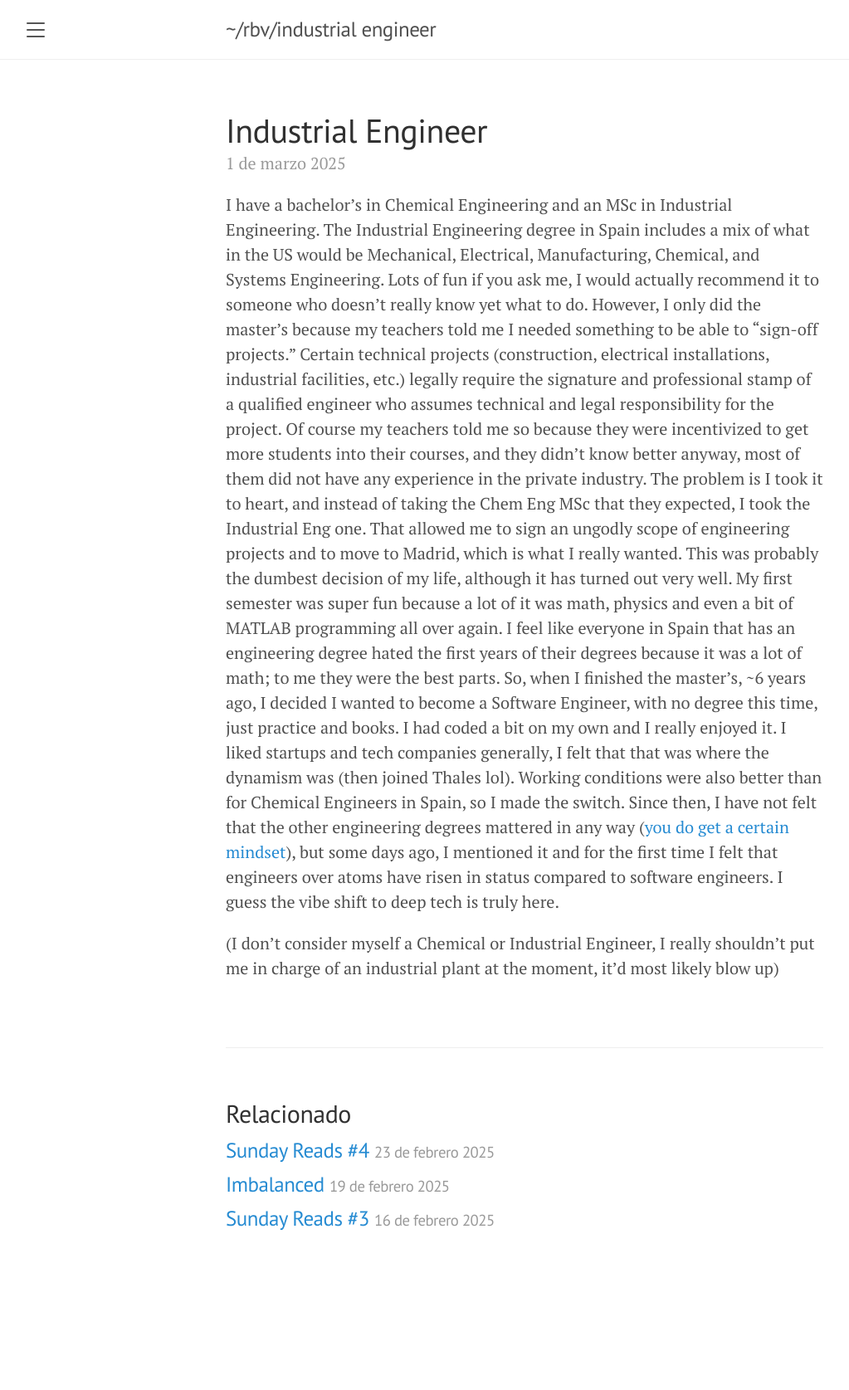
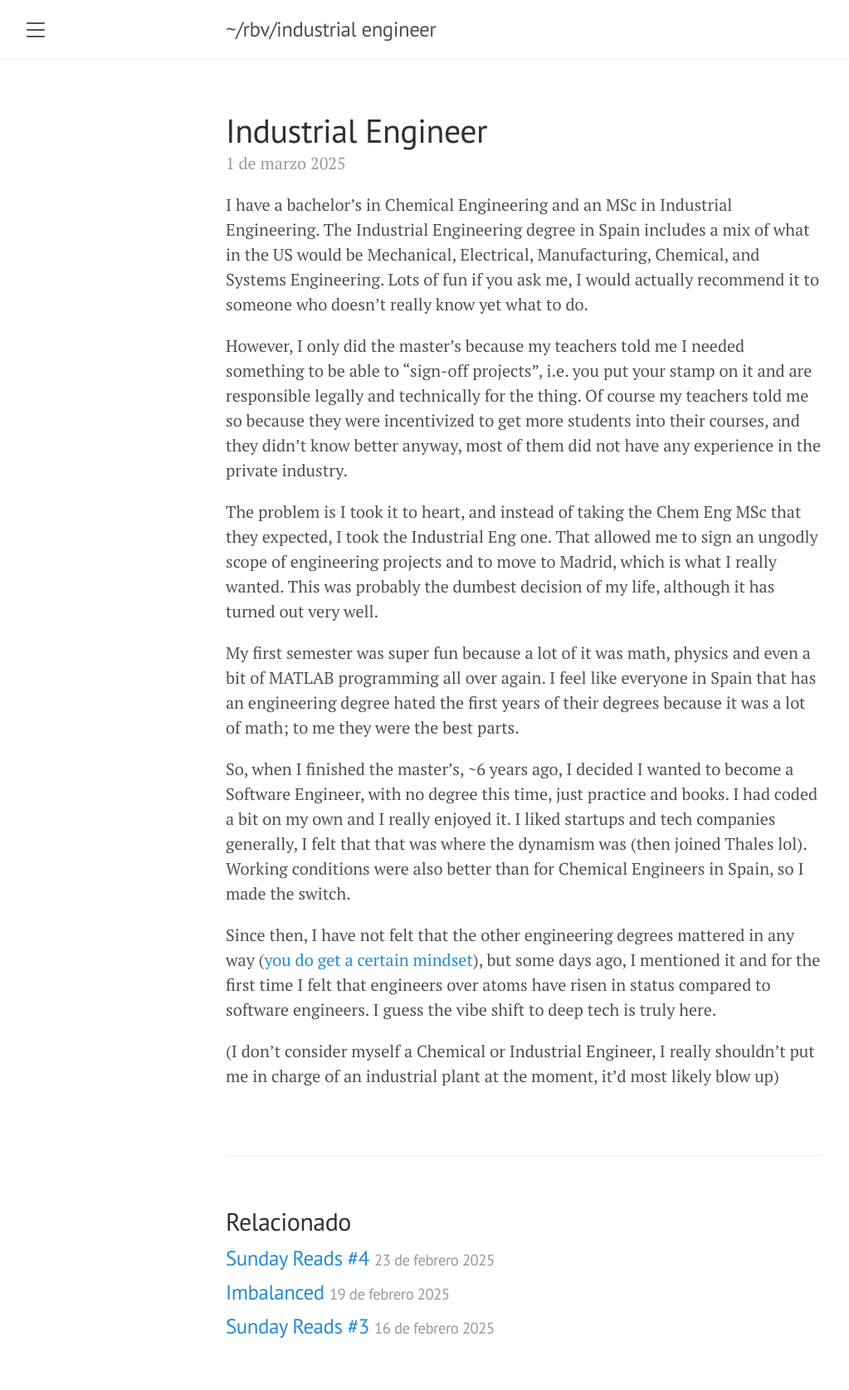
Before and after one commit to rbarbadillo/rbarbadillo.github.io, a Jekyll site: the page built from _posts/2025-03-01-industrial-engineer.md, in a window 1280 px wide. Shown: the whole page at 83% size, without its empty margins (8-1031 px from the left). Built offline with Jekyll 4.4.1, drawn with Linux system fonts in a browser that asks for light colours; before the commit the page ends 1545 px from its top, so only the background shows below that.

Commit message:
let's not have one big blob of text thank you

```diff
--- a/_posts/2025-03-01-industrial-engineer.md
+++ b/_posts/2025-03-01-industrial-engineer.md
@@ -8,15 +8,19 @@ date: 2025-03-01
 
 I have a bachelor's in Chemical Engineering and an MSc in Industrial Engineering.
 The Industrial Engineering degree in Spain includes a mix of what in the US would be Mechanical, Electrical, Manufacturing, Chemical, and Systems Engineering. Lots of fun if you ask me, I would actually recommend it to someone who doesn't really know yet what to do.
-However, I only did the master's because my teachers told me I needed something to be able to "sign-off projects." Certain technical projects (construction, electrical installations, industrial facilities, etc.) legally require the signature and professional stamp of a qualified engineer who assumes technical and legal responsibility for the project.
-Of course my teachers told me so because they were incentivized to get more students into their courses, and they didn't know better anyway, most of them did not have any experience in the private industry.
+
+However, I only did the master's because my teachers told me I needed something to be able to "sign-off projects", i.e. you put your stamp on it and are responsible legally and technically for the thing. Of course my teachers told me so because they were incentivized to get more students into their courses, and they didn't know better anyway, most of them did not have any experience in the private industry.
+
 The problem is I took it to heart, and instead of taking the Chem Eng MSc that they expected, I took the Industrial Eng one.
 That allowed me to sign an ungodly scope of engineering projects and to move to Madrid, which is what I really wanted.
 This was probably the dumbest decision of my life, although it has turned out very well.
+
 My first semester was super fun because a lot of it was math, physics and even a bit of MATLAB programming all over again.
 I feel like everyone in Spain that has an engineering degree hated the first years of their degrees because it was a lot of math; to me they were the best parts.
+
 So, when I finished the master's, ~6 years ago, I decided I wanted to become a Software Engineer, with no degree this time, just practice and books. I had coded a bit on my own and I really enjoyed it.
 I liked startups and tech companies generally, I felt that that was where the dynamism was (then joined Thales lol). Working conditions were also better than for Chemical Engineers in Spain, so I made the switch.
+
 Since then, I have not felt that the other engineering degrees mattered in any way ([you do get a certain mindset](https://rbarbadillo.github.io/diceseis-marzo-2021)), but some days ago,
 I mentioned it and for the first time I felt that engineers over atoms have risen in status compared to software engineers. I guess the vibe shift to deep tech is truly here.
 
```
